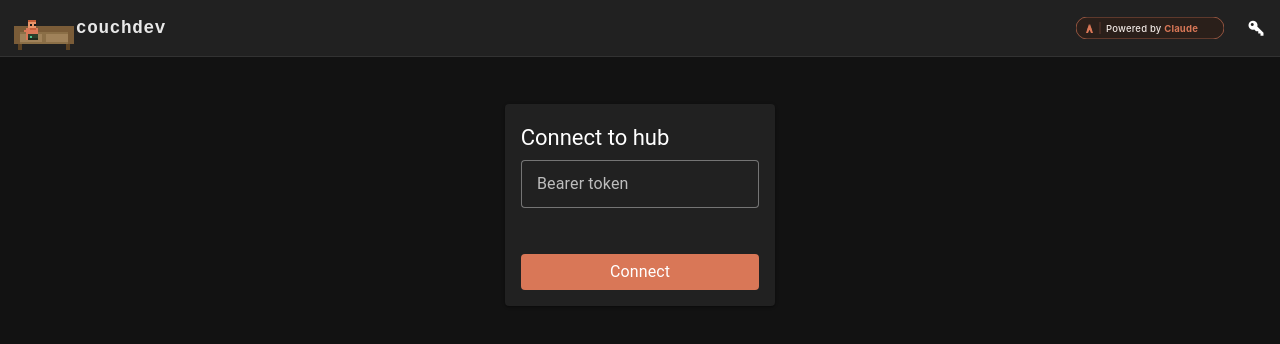
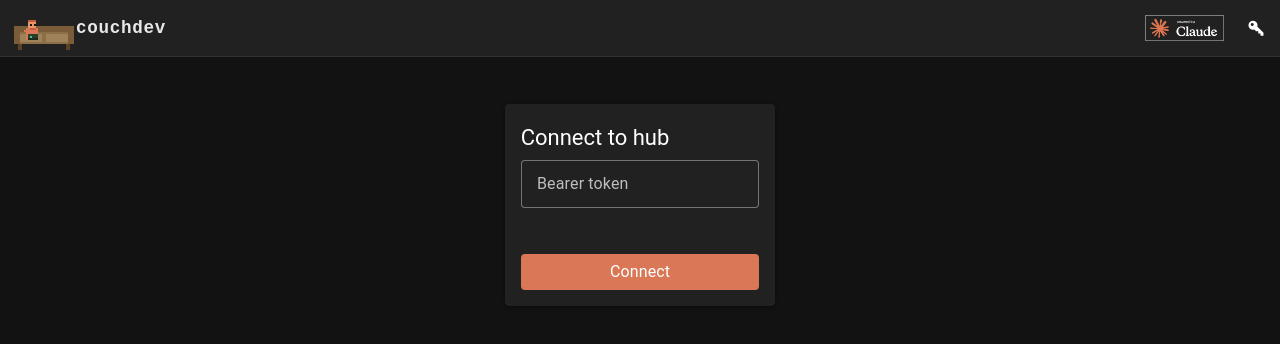
Before and after one commit to pecodez/couchdev, a Vue app in the folder hub/web/: page / in a window 1280 px wide. Shown: the top 344 px of the page. Built offline with nearby package versions, Linux system fonts and the light colour scheme.

Commit message:
feat: replace inline svg badge with powered-by-claude.png

```diff
--- a/hub/web/src/components/PoweredByClaude.vue
+++ b/hub/web/src/components/PoweredByClaude.vue
@@ -1,31 +1,7 @@
 <template>
-  <!-- Inline "Powered by Claude" badge. No external fetch — self-contained SVG. -->
-  <svg width="148" height="22" viewBox="0 0 148 22" xmlns="http://www.w3.org/2000/svg"
-       style="flex-shrink:0;" aria-label="Powered by Claude">
-    <!-- Pill background -->
-    <rect width="148" height="22" rx="11" fill="#2A1F1A"/>
-    <rect width="148" height="22" rx="11" fill="none" stroke="#D97757" stroke-width="1" stroke-opacity="0.6"/>
+  <img :src="src" height="26" style="flex-shrink:0;width:auto;" alt="Powered by Claude" />
+</template>
 
-    <!-- Anthropic logomark (simplified geometric "A" form) -->
-    <!-- Left stroke of A -->
-    <polygon points="10,16 13,7 14.5,10.5 12,16" fill="#D97757"/>
-    <!-- Right stroke of A -->
-    <polygon points="17,16 14,7 12.5,10.5 15,16" fill="#D97757"/>
-    <!-- Crossbar -->
-    <rect x="11.5" y="11.5" width="4" height="1.5" fill="#D97757"/>
-
-    <!-- Divider -->
-    <line x1="24" y1="5" x2="24" y2="17" stroke="#D97757" stroke-width="0.75" stroke-opacity="0.4"/>
-
-    <!-- "Powered by Claude" text -->
-    <text x="30" y="15"
-          font-family="-apple-system, BlinkMacSystemFont, 'Segoe UI', sans-serif"
-          font-size="9.5"
-          font-weight="500"
-          letter-spacing="0.02em"
-          fill="#F0E8E4">
-      Powered by
-      <tspan font-weight="700" fill="#D97757"> Claude</tspan>
-    </text>
-  </svg>
-</template>
+<script setup>
+import src from '../assets/powered-by-claude.png'
+</script>
```
Also changed, not shown: hub/web/src/assets/powered-by-claude.png (added), 3 other files (tests, documents, lock files or other folders).
